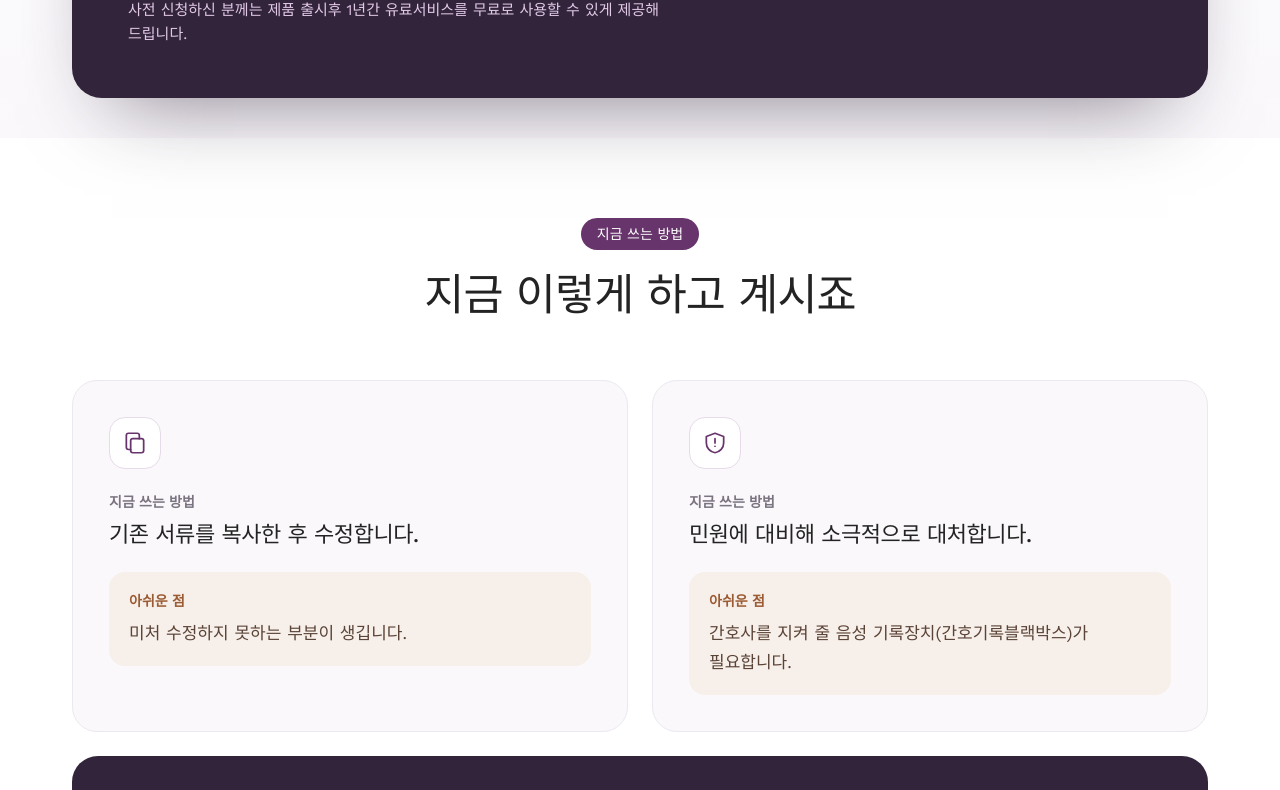
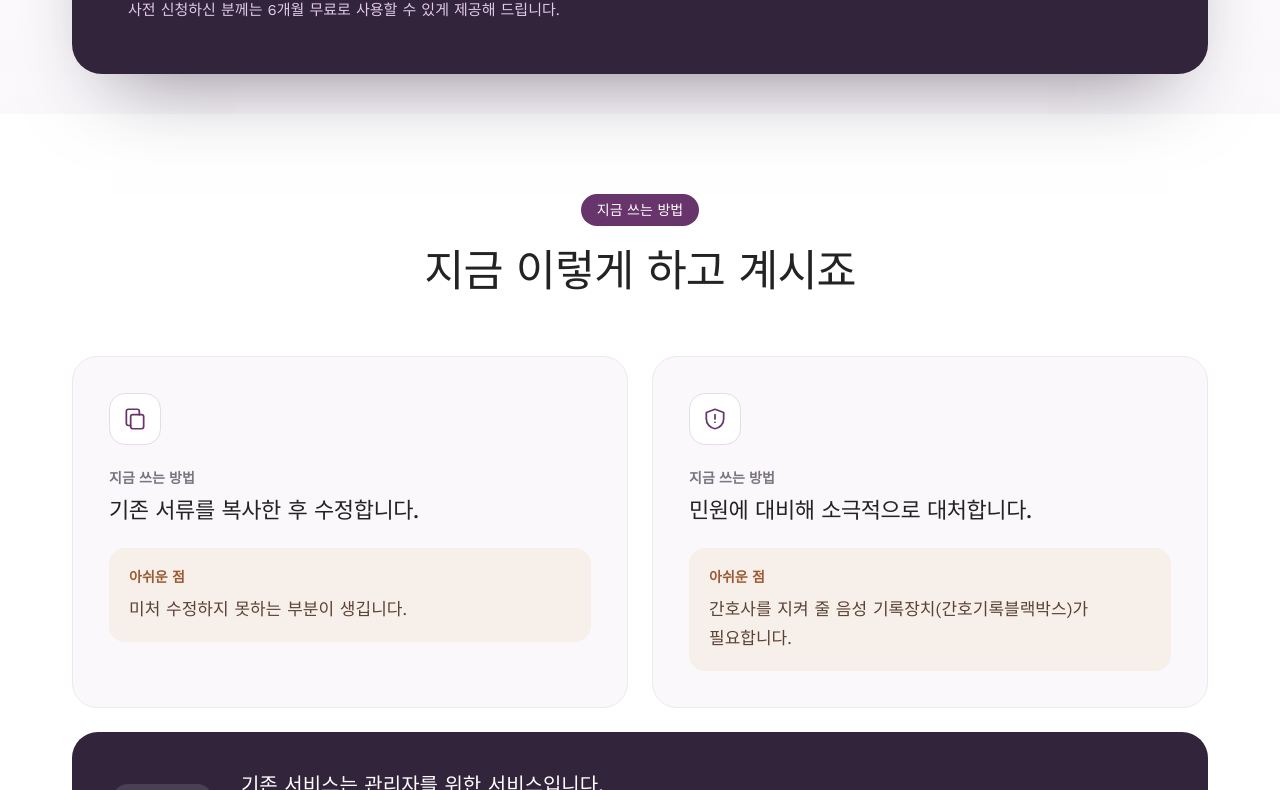
Before and after one commit to jbkim25-pm/v-landing-page, a plain HTML site: page index.html in a window 1280 px wide. Shown: the part 1051-1841 px from the top of the page. Drawn offline with nearby package versions, Linux system fonts and the light colour scheme; a web font is replaced by a local one.

Commit message:
Change free offer to 6 months
Co-Authored-By: Claude Opus 5.5 <noreply@anthropic.com>

```diff
--- a/index.html
+++ b/index.html
@@ -264,7 +264,7 @@
           <a class="btn" href="https://docs.google.com/forms/d/e/1FAIpQLSflSXuCq2T_GaO7z7cuYjDzRzJALkZSiiTlga3UZpgkpwwtgA/viewform" target="_blank" rel="noopener">사전 신청하기
             <svg viewBox="0 0 24 24" fill="none" stroke="currentColor" stroke-width="2" stroke-linecap="round" stroke-linejoin="round"><path d="M7 17L17 7M8 7h9v9"/></svg>
           </a>
-          <p class="btn-note">사전 신청하신 분께는 제품 출시후 1년간 유료서비스를 무료로 사용할 수 있게 제공해 드립니다.</p>
+          <p class="btn-note">사전 신청하신 분께는 6개월 무료로 사용할 수 있게 제공해 드립니다.</p>
         </div>
         <ul class="pain">
           <li class="pain-title">여러 어르신 방문을 마치고, 사무실에 돌아와 기록지를 몰아서 쓰고 계신가요?</li>
@@ -411,7 +411,7 @@
       <a class="btn light" href="https://docs.google.com/forms/d/e/1FAIpQLSflSXuCq2T_GaO7z7cuYjDzRzJALkZSiiTlga3UZpgkpwwtgA/viewform" target="_blank" rel="noopener">사전 신청하기
         <svg viewBox="0 0 24 24" fill="none" stroke="currentColor" stroke-width="2" stroke-linecap="round" stroke-linejoin="round"><path d="M7 17L17 7M8 7h9v9"/></svg>
       </a>
-          <p class="btn-note">사전 신청하신 분께는 제품 출시후 1년간 유료서비스를 무료로 사용할 수 있게 제공해 드립니다.</p>
+          <p class="btn-note">사전 신청하신 분께는 6개월 무료로 사용할 수 있게 제공해 드립니다.</p>
     </div>
   </section>
 
```
